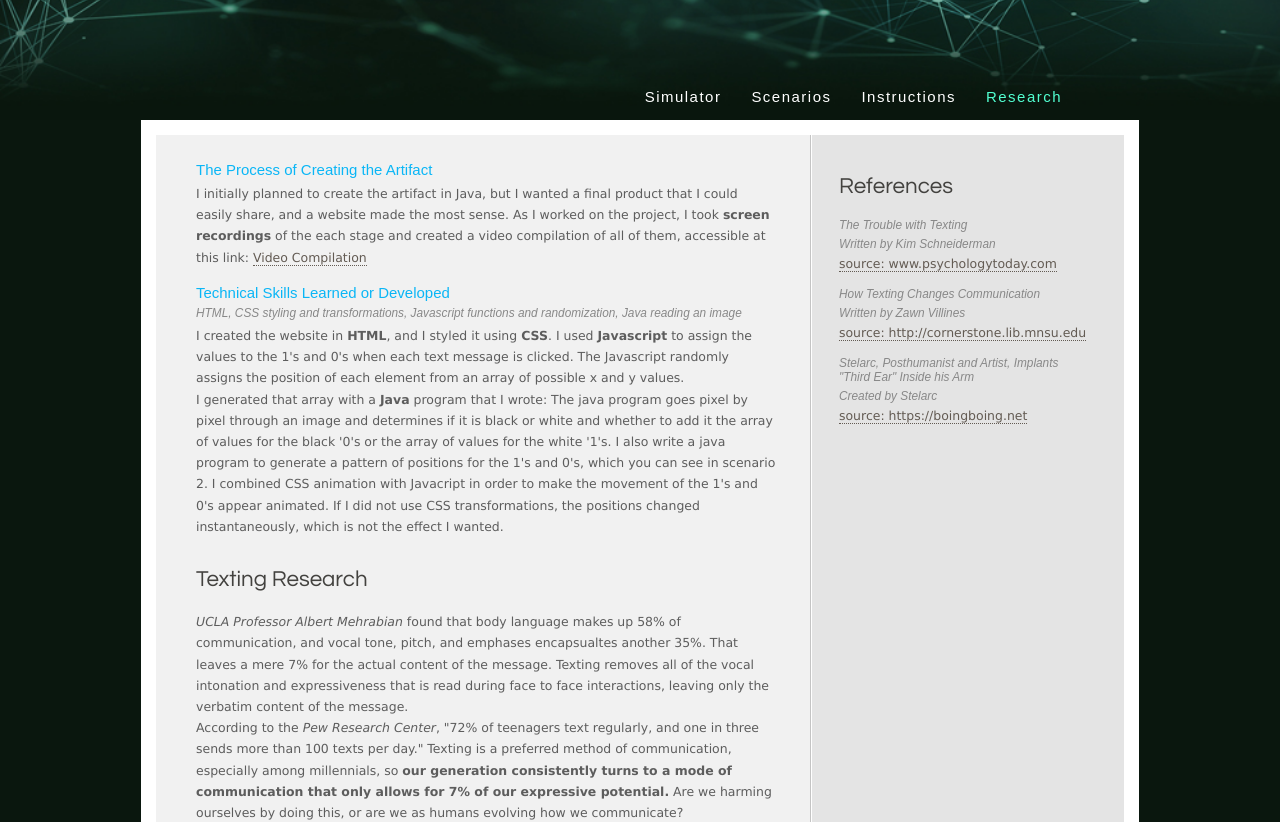
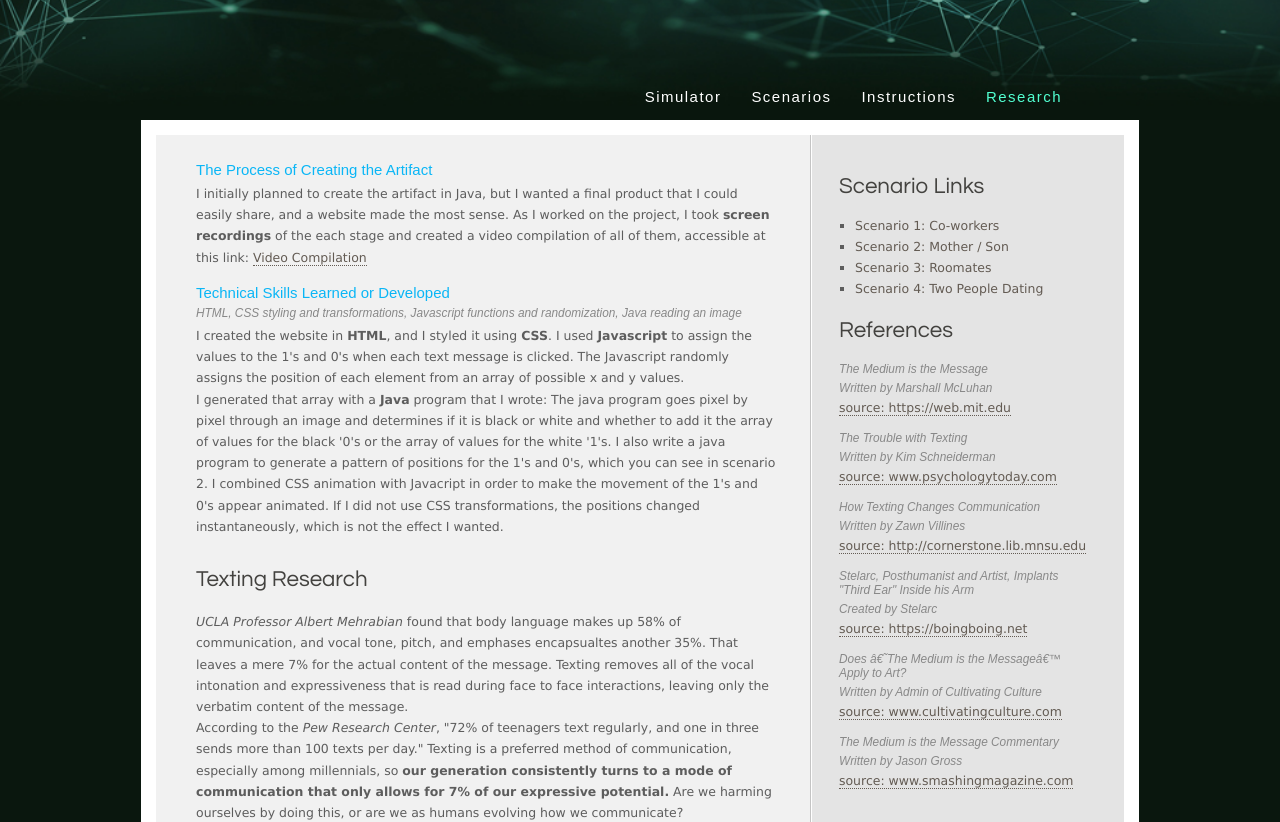
Before and after one commit to KatieCarlson/Media-Artifact-Texting-Simulator, a plain HTML site: page research.html in a window 1280 px wide. Shown: the part 130-952 px from the top of the page. Drawn offline with Linux system fonts and the light colour scheme.

Commit message:
Research Links

```diff
--- a/research.html
+++ b/research.html
@@ -30,18 +30,37 @@
     </div>
     <div id="site_content">
       <div class="sidebar">
+        <h1 margin-bottom="35px">Scenario Links</h1>
+        <ul>
+          <li><a href="sc1.html">Scenario 1: Co-workers</a></li>
+          <li><a href="sc2.html">Scenario 2: Mother / Son</a></li>
+          <li><a href="sc3.html">Scenario 3: Roomates</a></li>
+          <li><a href="sc4.html">Scenario 4: Two People Dating</a></li>
+        </ul>
         <h1>References</h1>
+        <h5>The Medium is the Message</h5>
+        <h5>Written by Marshall McLuhan</h5>
+        <a href="https://web.mit.edu/allanmc/www/mcluhan.mediummessage.pdf" style="border-bottom:1px dotted" target="_blank">source: https://web.mit.edu</a>
+        <p></p>
         <h5>The Trouble with Texting</h5>
         <h5>Written by Kim Schneiderman</h5>
-        <a href="https://www.psychologytoday.com/us/blog/the-novel-perspective/201301/the-trouble-texting" style="border-bottom:1px dotted">source: www.psychologytoday.com</a>
+        <a href="https://www.psychologytoday.com/us/blog/the-novel-perspective/201301/the-trouble-texting" style="border-bottom:1px dotted" target="_blank">source: www.psychologytoday.com</a>
         <p></p>
         <h5>How Texting Changes Communication</h5>
         <h5>Written by Zawn Villines</h5>
-        <a href="https://www.goodtherapy.org/blog/texting-teens-adults-communication-0726126" style="border-bottom:1px dotted">source: http://cornerstone.lib.mnsu.edu</a>
+        <a href="https://www.goodtherapy.org/blog/texting-teens-adults-communication-0726126" style="border-bottom:1px dotted" target="_blank">source: http://cornerstone.lib.mnsu.edu</a>
         <p></p>
         <h5>Stelarc, Posthumanist and Artist, Implants "Third Ear" Inside his Arm</h5>
         <h5>Created by Stelarc</h5>
-        <a href="https://boingboing.net/2007/05/16/stelarc-posthumanist.html" style="border-bottom:1px dotted">source: https://boingboing.net</a>
+        <a href="https://boingboing.net/2007/05/16/stelarc-posthumanist.html" style="border-bottom:1px dotted" target="_blank">source: https://boingboing.net</a>
+        <p></p>
+        <h5>Does ‘The Medium is the Message’ Apply to Art?</h5>
+        <h5>Written by Admin of Cultivating Culture</h5>
+        <a href="http://www.cultivatingculture.com/2018/03/19/the-medium-is-the-message-art/" style="border-bottom:1px dotted" target="_blank">source: www.cultivatingculture.com</a>
+        <p></p>
+        <h5>The Medium is the Message Commentary</h5>
+        <h5>Written by Jason Gross</h5>
+        <a href="https://www.smashingmagazine.com/2011/07/the-medium-is-the-message/" style="border-bottom:1px dotted" target="_blank">source: www.smashingmagazine.com</a>
         <p></p>
       </div>
       <div id="content">
@@ -80,7 +99,13 @@
 
 
         <h4>Other Media Sources, or Works Inspired by McLuhan</h4>
-        <p><b>Summary: </b>Medical doctor implanted a cell-cultivated ear beneath the skin on the artists forearm.  There were future plans to attach a mic and Bluetooth capabilities to the arm.  This perhaps amputates the arm, because the arm has less functionality because there is now an ear attached to it.  Surgeons questioned the ethics behind the procedure, because he did not have a clinical need for an ear in his arm.</p>
+        <span class="left"><img src="style/stelarc.jpg" alt="example graphic" width="130px"/></span>
+        <p><b>Summary: </b>A medical doctor implanted a cell-cultivated ear beneath the skin on the artists forearm.  There were future plans to attach a mic and Bluetooth capabilities to the arm.  This perhaps <i>"amputates"</i> the arm, because the arm has less functionality because there is now an ear attached to it.  Surgeons questioned the ethics behind the procedure, because he did not have a clinical need for an ear in his arm.</p>
+        <span class="right"><img src="style/sculpture.jpg" alt="example graphic" width="165px"/></span>
+        <p><b>Summary: </b>Artists are turning to new forms of expression; Russian artist Dmitry Morozov created a device that gathered pullition data and turned it into shapes and colors.  Eric Standley uses lasers to cut paper into snowflake designs, and he then cut them out in layers to create a 3D piece of art.  Another artist used lasers and smoke to create interactive art that could be seen and experienced.  These are only a few examples of people that are drawing on their background in architecture and design to create art that builds on a person's environment and experiences.</p>
+        <p>"From lasers to computer sensors, technology is being used for more than just practical purposes these days. Artists continue to use devices like 3D printers for creative projects. Would McLuhan argue that in the case of technology and art, the medium is the message?"</p>
+        <span class="left"><img src="style/commentary.jpg" alt="example graphic" width="125px"/></span>
+        <p><b>Summary: </b>When creating a webpage, information is not presented linearly like in a book or movie.  Information is scattered across multiple pages with navigable links and the user choses the beginning, middle, and end of their journey through your site; the medium shapes the user's perception of the message.  He challenges web designers to guide clients through the message in away that best takes advantage of the Internet, which is the medium of a webpage.  How can you market your information and deliver content in a beatiful unique way that still focuses on the content of your page?</p>
 
       </div>
     </div>
```
Also changed, not shown: scenarios.html (+2 -2 lines), style/commentary.jpg (added), style/sculpture.jpg (added), style/stelarc.jpg (added).
